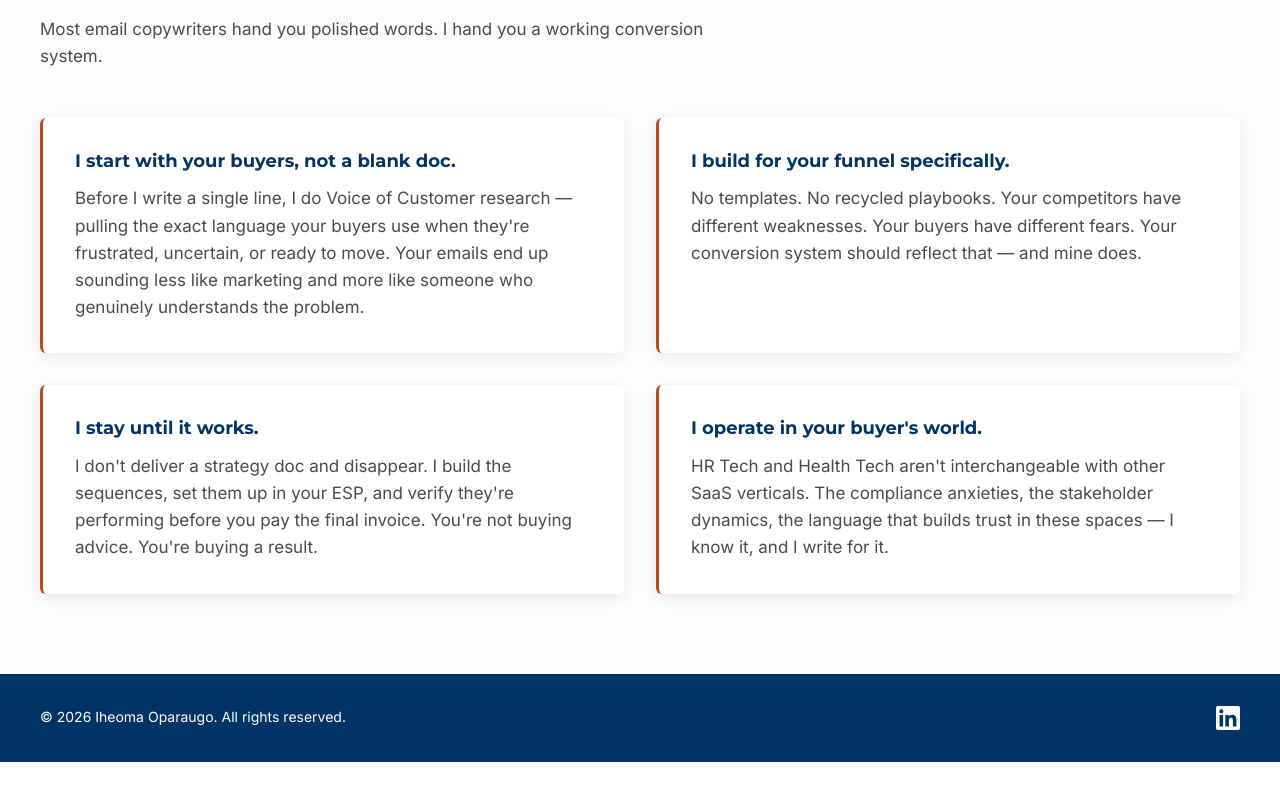
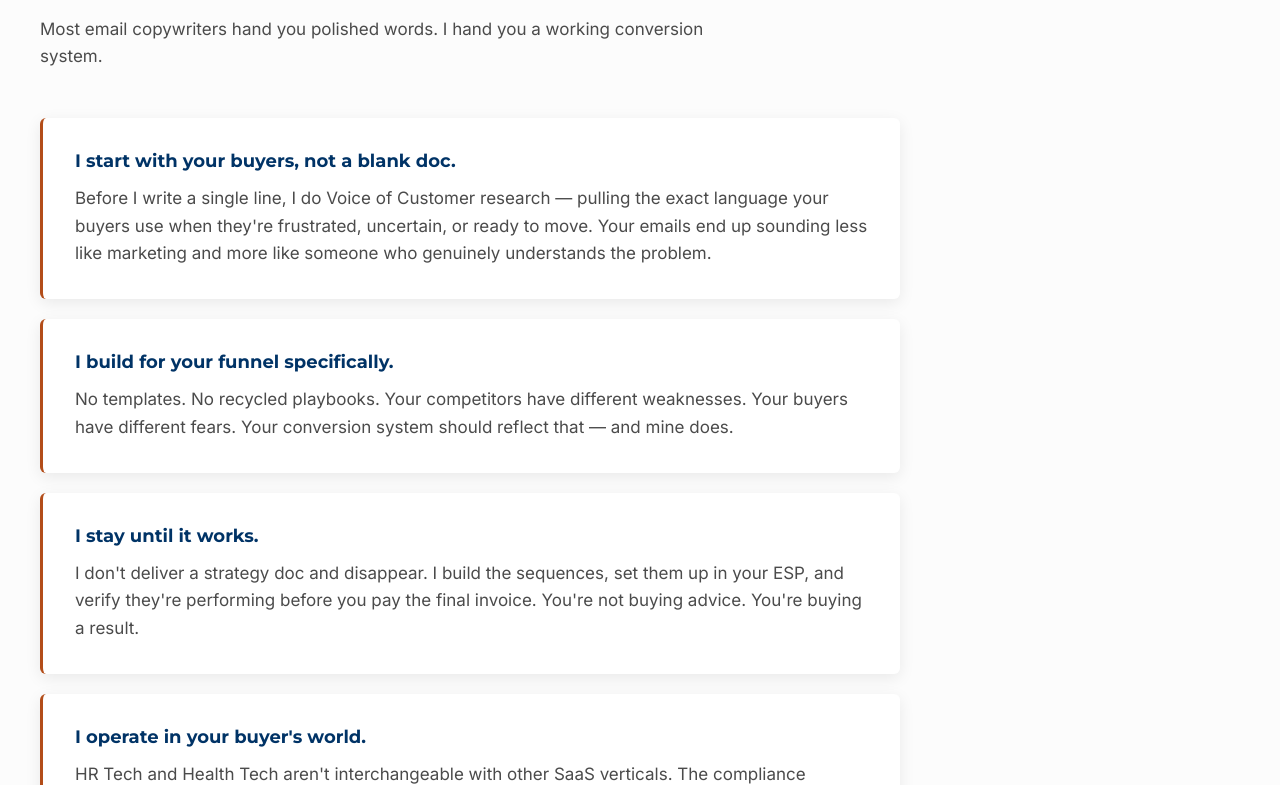
Before and after one commit to Homi011/iheoma-oparaugo, a Next.js app: page / in a window 1280 px wide. Shown: the part 3415-4200 px from the top of the page. Before the commit the page ends 4177 px from the top, so only its background shows below. Built offline with nearby package versions, Linux system fonts and the light colour scheme.

Commit message:
Fix differentiator to single stack layout

```diff
--- a/app/page.tsx
+++ b/app/page.tsx
@@ -185,7 +185,7 @@ export default function Home() {
             Most email copywriters hand you polished words. I hand you a working conversion system.
           </p>
 
-          <div style={{ display: 'grid', gridTemplateColumns: 'repeat(2, 1fr)', gap: '32px' }}>
+          <div style={{ display: 'flex', flexDirection: 'column', gap: '20px', maxWidth: '860px' }}>
             {[
               {
                 title: 'I start with your buyers, not a blank doc.',
```
